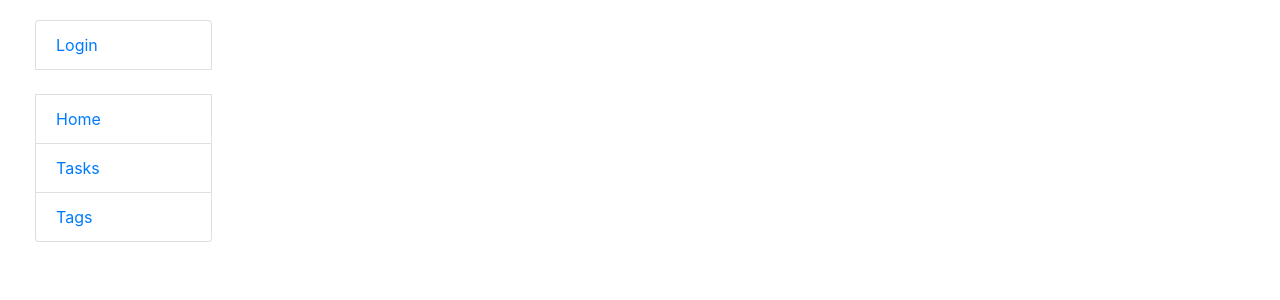
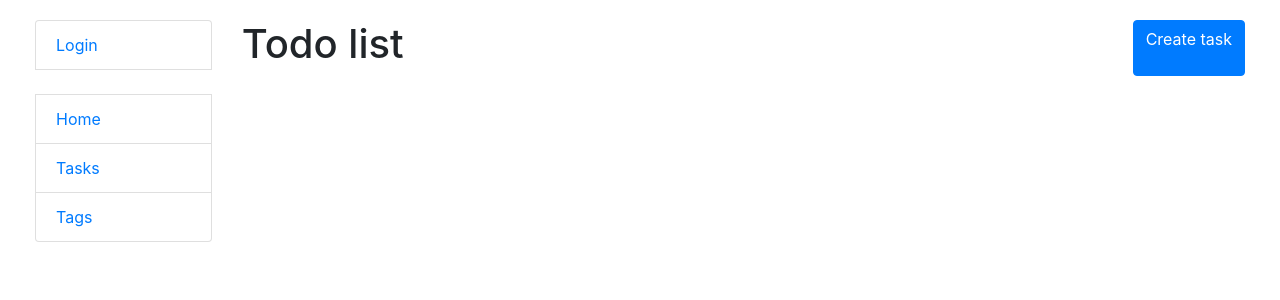
Before and after one commit to Andreww228/TODO_List, a Django app: page / in a window 1280 px wide. Shown: the top 300 px of the page. Run offline with Django 5.2, Linux system fonts and the light colour scheme.

Commit message:
add support to view tasks

```diff
--- a/templates/base.html
+++ b/templates/base.html
@@ -26,7 +26,42 @@
     </div>
     <div class="col-sm-10 ">
 
-      {% block content %}{% endblock %}
+      {% block content %}
+        <div class="d-flex justify-content-between">
+          <h1>Todo list</h1>
+          <a class="btn btn-primary" href="{% url "core:create-task" %}">Create task</a>
+        </div>
+        {% for task in task_list %}
+          <div class="d-flex justify-content-between">
+            <div class="d-flex gap-3 align-center">
+              <div class="">
+                <h3>
+                  <span>
+                    {{ task.content }}
+                  </span>
+                </h3>
+
+              {% if task.is_done %}
+                <div style="align-self: center">
+                  <h4>
+                    <span style="color: green">
+                      Done
+                    </span>
+                  </h4>
+                </div>
+              {% else %}
+                <h4>
+                  <span style="color: red">
+                    Not Done
+                  </span>
+                </h4>
+
+              {% endif %}
+            </div>
+          </div>
+          </div>
+        {% endfor %}
+      {% endblock %}
 
       {% block pagination %}
       {% include "includes/pagination.html" %}
```
